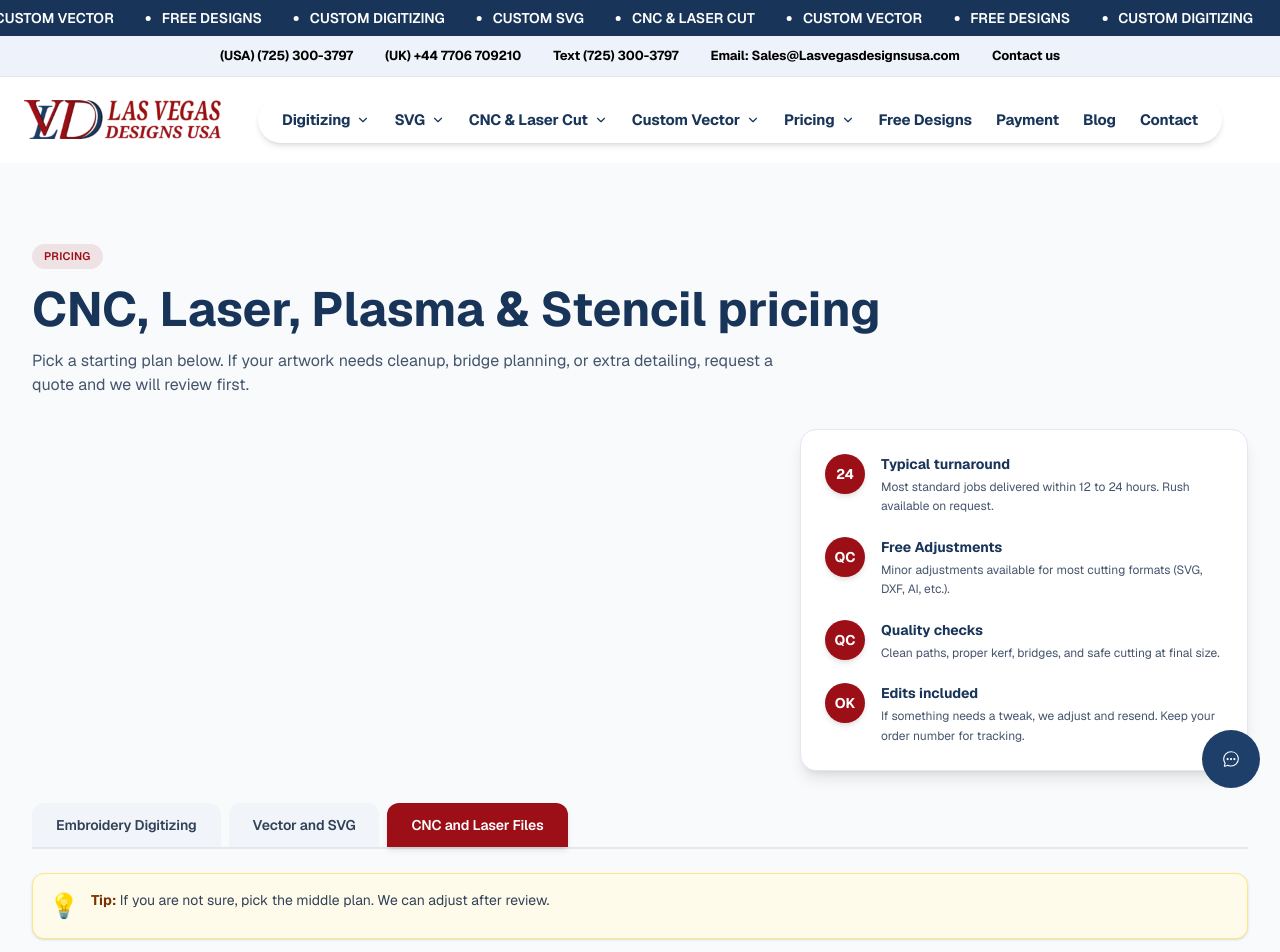
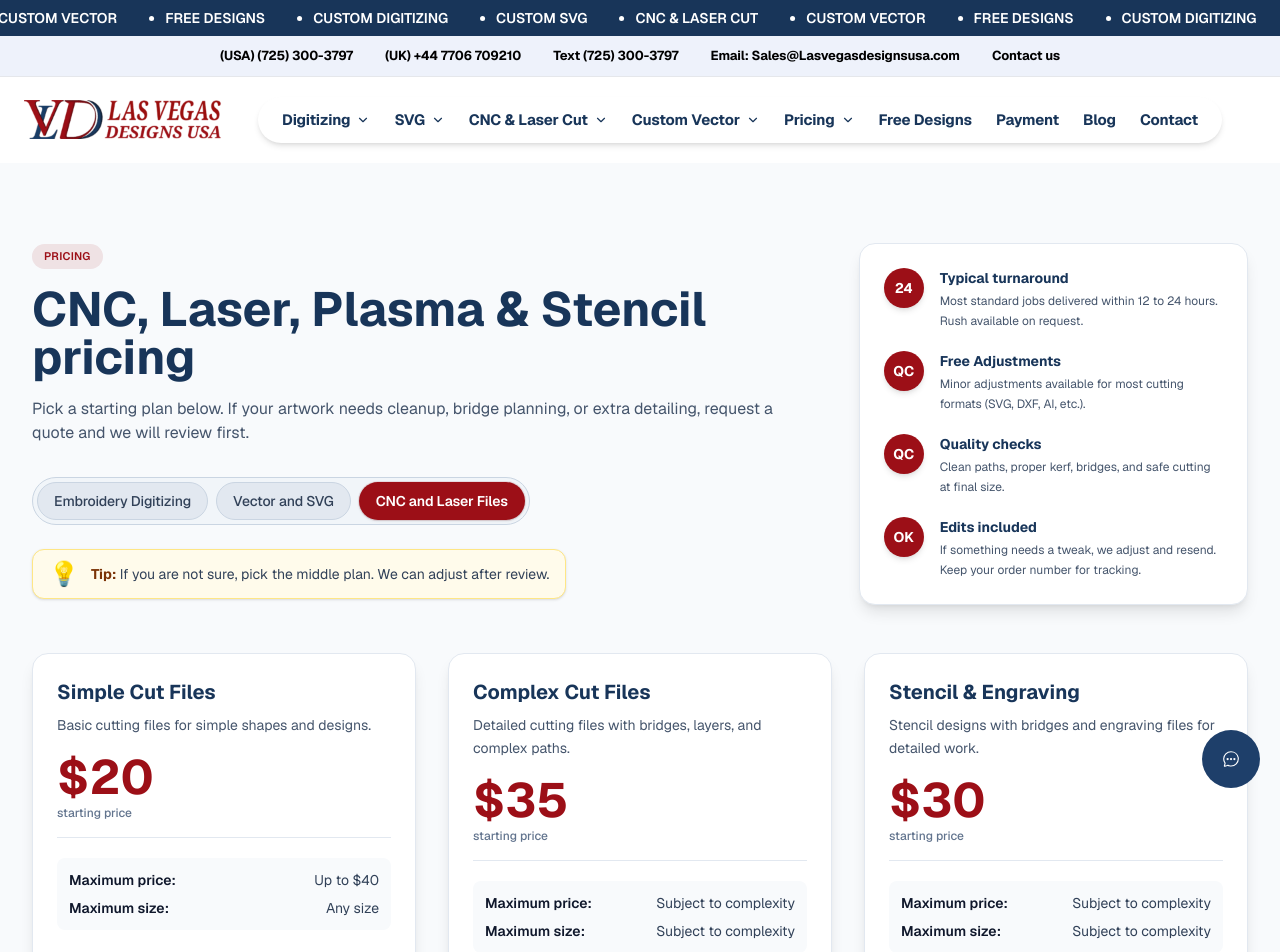
Before and after one commit to BakhtiarAhmed41/Las-Vegas-Designs-Website, a Next.js app: page /cnc-laser-pricing in a window 1280 px wide. Shown: the top 952 px of the page. Built offline with nearby package versions, Linux system fonts and the light colour scheme.

Commit message:
add PricingHero component and refactor pricing pages to use it

```diff
--- a/app/cnc-laser-pricing/page.jsx
+++ b/app/cnc-laser-pricing/page.jsx
@@ -4,6 +4,7 @@ import React, { useState } from "react";
 import TopTicker from "../components/TopPicker/TopPicker";
 import Navbar from "../components/Navbar/Navbar3";
 import Footer from "../components/Footer/Footer";
+import PricingHero from "../components/Pricing/PricingHero";
 import GoUp from "../components/Buttons/GoUp";
 import ChatButton from "../components/Buttons/ChatButton";
 import Link from "next/link";
@@ -53,79 +54,23 @@ export default function CncLaserPricingPage() {
 
       <section className="bg-slate-50 py-10 md:py-14 lg:py-20">
         <div className="max-w-7xl mx-auto px-4 sm:px-6 lg:px-8">
-          {/* Header Section */}
-          <header className="mb-10 md:mb-12">
-            <span className="inline-flex items-center rounded-full bg-lv-red/10 text-lv-red text-[11px] font-semibold tracking-wide uppercase px-3 py-1">
-              Pricing
-            </span>
-
-            <h1 className="mt-4 text-3xl md:text-4xl lg:text-5xl font-bold text-lv-blue">
-              CNC, Laser, Plasma & Stencil pricing
-            </h1>
-
-            <p className="mt-4 max-w-3xl text-sm md:text-base text-slate-600">
-              Pick a starting plan below. If your artwork needs cleanup, bridge planning, or extra detailing, request a quote and we will review first.
-            </p>
-
-            {/* Key Features Box - Right Aligned */}
-            <div className="mt-8 flex justify-end">
-              <div className="bg-white rounded-2xl border border-slate-200 shadow-lg p-6 max-w-md">
-                <div className="space-y-5">
-                  <FeatureItem
-                    iconBadge="24"
-                    label="Typical turnaround"
-                    text="Most standard jobs delivered within 12 to 24 hours. Rush available on request."
+          <PricingHero
+            title="CNC, Laser, Plasma & Stencil pricing"
+            intro={`Pick a starting plan below. If your artwork needs cleanup, bridge planning, or extra detailing, request a quote and we will review first.`}
+            tabs={[
+              { href: "/embroidery-pricing", label: "Embroidery Digitizing" },
+              { href: "/vector-svg-pricing", label: "Vector and SVG" },
+              { href: "/cnc-laser-pricing", label: "CNC and Laser Files" },
+            ]}
+            activeIndex={2}
+            tip={`If you are not sure, pick the middle plan. We can adjust after review.`}
+            features={[
+              { badge: "24", label: "Typical turnaround", text: "Most standard jobs delivered within 12 to 24 hours. Rush available on request." },
+              { badge: "QC", label: "Free Adjustments", text: "Minor adjustments available for most cutting formats (SVG, DXF, AI, etc.)." },
+              { badge: "QC", label: "Quality checks", text: "Clean paths, proper kerf, bridges, and safe cutting at final size." },
+              { badge: "OK", label: "Edits included", text: "If something needs a tweak, we adjust and resend. Keep your order number for tracking." },
+            ]}
           />
-                  <FeatureItem
-                    iconBadge="QC"
-                    label="Free Adjustments"
-                    text="Minor adjustments available for most cutting formats (SVG, DXF, AI, etc.)."
-                  />
-                  <FeatureItem
-                    iconBadge="QC"
-                    label="Quality checks"
-                    text="Clean paths, proper kerf, bridges, and safe cutting at final size."
-                  />
-                  <FeatureItem
-                    iconBadge="OK"
-                    label="Edits included"
-                    text="If something needs a tweak, we adjust and resend. Keep your order number for tracking."
-                  />
-                </div>
-              </div>
-            </div>
-
-            {/* Service Tabs */}
-            <div className="mt-8 flex gap-2 border-b-2 border-slate-200">
-              <Link
-                href="/embroidery-pricing"
-                className="px-6 py-3 bg-slate-100 text-slate-700 rounded-t-xl font-semibold text-sm hover:bg-slate-200 transition-colors"
-              >
-                Embroidery Digitizing
-              </Link>
-              <Link
-                href="/vector-svg-pricing"
-                className="px-6 py-3 bg-slate-100 text-slate-700 rounded-t-xl font-semibold text-sm hover:bg-slate-200 transition-colors"
-              >
-                Vector and SVG
-              </Link>
-              <Link
-                href="/cnc-laser-pricing"
-                className="px-6 py-3 bg-lv-red text-white rounded-t-xl font-semibold text-sm shadow-md relative"
-              >
-                CNC and Laser Files
-              </Link>
-            </div>
-
-            {/* Tip Section */}
-            <div className="mt-6 flex items-start gap-3 bg-amber-50 border border-amber-200 rounded-xl p-4 shadow-sm">
-              <span className="text-2xl flex-shrink-0">💡</span>
-              <p className="text-sm text-slate-700">
-                <strong className="text-amber-900">Tip:</strong> If you are not sure, pick the middle plan.
-                We can adjust after review.
-              </p>
-            </div>
-          </header>
 
           {/* Pricing Cards */}
           <div className="grid grid-cols-1 md:grid-cols-3 gap-6 md:gap-8 mb-12">
@@ -318,7 +263,7 @@ function InfoBox({ title, text, subBoxes }) {
         {subBoxes.map((box, index) => (
           <div
             key={index}
-            className={`p-4 rounded-xl ${
+            className={`p-3 rounded-xl ${
               box.type === "positive"
                 ? "bg-green-50 border-2 border-green-300 shadow-sm"
                 : box.type === "warning"
@@ -326,14 +271,20 @@ function InfoBox({ title, text, subBoxes }) {
                 : "bg-slate-50 border-2 border-slate-300 shadow-sm"
             }`}
           >
-            <p className="font-bold text-sm mb-2 text-slate-900">{box.title}</p>
-            <ul className="space-y-1.5">
+            <p className="font-bold text-sm mb-1 text-slate-900">{box.title}</p>
+            {box.title === "Formats included" ? (
+              <p className="text-xs text-slate-700 leading-tight">
+                {box.items.join(" | ")}
+              </p>
+            ) : (
+              <ul className="space-y-1">
                 {box.items.map((item, i) => (
-                <li key={i} className="text-xs text-slate-700 leading-relaxed">
+                  <li key={i} className="text-xs text-slate-700 leading-tight">
                     {item}
                   </li>
                 ))}
               </ul>
+            )}
           </div>
         ))}
       </div>
--- /dev/null
+++ b/app/components/Pricing/PricingHero.jsx
@@ -0,0 +1,82 @@
+"use client";
+
+import React from "react";
+import Link from "next/link";
+
+export default function PricingHero({
+  badge = "Pricing",
+  title,
+  intro,
+  tabs = [],
+  activeIndex = 0,
+  tip,
+  features = [],
+}) {
+  return (
+    <header className="mb-10 md:mb-12 grid grid-cols-1 lg:grid-cols-12 gap-6 items-start">
+      <div className="lg:col-span-8">
+        <span className="inline-flex items-center rounded-full bg-lv-red/10 text-lv-red text-[11px] font-semibold tracking-wide uppercase px-3 py-1">
+          {badge}
+        </span>
+
+        <h1 className="mt-4 text-3xl md:text-4xl lg:text-5xl font-bold text-lv-blue">
+          {title}
+        </h1>
+
+        {intro && (
+          <p className="mt-4 max-w-3xl text-sm md:text-base text-slate-600">
+            {intro}
+          </p>
+        )}
+
+        {/* Tabs (pill container with small inner pills) */}
+        {tabs && tabs.length > 0 && (
+          <div className="mt-8 inline-flex items-center bg-slate-100 rounded-full p-1 border border-slate-300 gap-2">
+            {tabs.map((t, i) => (
+              <Link
+                key={t.href}
+                href={t.href}
+                className={`inline-flex items-center flex-none whitespace-nowrap px-4 py-2 text-sm transition-all border rounded-full ${
+                  i === activeIndex
+                    ? "bg-lv-red text-white font-semibold shadow-sm border-lv-red/40 ring-1 ring-lv-red/10 relative z-10"
+                    : "bg-slate-200 text-slate-700 font-medium border-slate-300"
+                }`}
+              >
+                {t.label}
+              </Link>
+            ))}
+          </div>
+        )}
+
+        {/* Tip */}
+        {tip && (
+          <div className="mt-6 inline-flex items-center gap-3 bg-amber-50 border border-amber-200 rounded-xl px-4 py-2 shadow-sm">
+            <span className="text-2xl flex-shrink-0">💡</span>
+            <p className="text-sm text-slate-700">
+              <strong className="text-amber-900">Tip:</strong> {tip}
+            </p>
+          </div>
+        )}
+      </div>
+
+      {/* Right features box */}
+      <div className="lg:col-span-4 flex justify-end">
+        <div className="bg-white rounded-2xl border border-slate-200 shadow-lg p-6 w-full max-w-md">
+          <div className="space-y-5">
+            {features.map((f, idx) => (
+              <div key={idx} className="flex items-start gap-4">
+                <div className="flex-shrink-0 w-10 h-10 bg-lv-red rounded-full flex items-center justify-center text-white font-bold text-sm shadow-md">
+                  {f.badge}
+                </div>
+                <div className="flex-1">
+                  <p className="font-bold text-lv-blue text-sm mb-1">{f.label}</p>
+                  <p className="text-xs text-slate-600 leading-relaxed">{f.text}</p>
+                </div>
+              </div>
+            ))}
+          </div>
+        </div>
+      </div>
+    </header>
+  );
+}
--- a/app/embroidery-pricing/page.jsx
+++ b/app/embroidery-pricing/page.jsx
@@ -4,6 +4,7 @@ import React, { useState } from "react";
 import TopTicker from "../components/TopPicker/TopPicker";
 import Navbar from "../components/Navbar/Navbar3";
 import Footer from "../components/Footer/Footer";
+import PricingHero from "../components/Pricing/PricingHero";
 import GoUp from "../components/Buttons/GoUp";
 import ChatButton from "../components/Buttons/ChatButton";
 import Link from "next/link";
@@ -53,81 +54,24 @@ export default function EmbroideryPricingPage() {
 
       <section className="bg-slate-50 py-10 md:py-14 lg:py-20">
         <div className="max-w-7xl mx-auto px-4 sm:px-6 lg:px-8">
-          {/* Header Section */}
-          <header className="mb-10 md:mb-12">
-            <span className="inline-flex items-center rounded-full bg-lv-red/10 text-lv-red text-[11px] font-semibold tracking-wide uppercase px-3 py-1">
-              Pricing
-            </span>
+          <PricingHero
+            title="Embroidery digitizing pricing"
+            intro={`Pick a starting plan below. If your artwork needs cleanup, pricing, applique planning, or extra detailing, request a quote and we will review first.`}
+            tabs={[
+              { href: "/embroidery-pricing", label: "Embroidery Digitizing" },
+              { href: "/vector-svg-pricing", label: "Vector and SVG" },
+              { href: "/cnc-laser-pricing", label: "CNC and Laser Files" },
+            ]}
+            activeIndex={0}
+            tip={`If you are not sure, pick the middle plan. We can adjust after review.`}
+            features={[
+              { badge: "24", label: "Typical turnaround", text: "Most standard jobs delivered within 12 to 24 hours. Rush available on request." },
+              { badge: "QC", label: "Free Color Changes", text: "Color edits available for most embroidery formats (DST, PES, EXP, etc.)." },
+              { badge: "QC", label: "Quality checks", text: "We check stitch flow, density, trims, pull compensation, and readability at final size." },
+              { badge: "OK", label: "Edits included", text: "If something needs a tweak, we adjust and resend. Keep your order number for tracking." },
+            ]}
+          />
 
-            <h1 className="mt-4 text-3xl md:text-4xl lg:text-5xl font-bold text-lv-blue">
-              Embroidery digitizing pricing
-            </h1>
-
-            <p className="mt-4 max-w-3xl text-sm md:text-base text-slate-600">
-              Pick a starting plan below. If your artwork needs cleanup, pricing,
-              applique planning, or extra detailing, request a quote and we will
-              review first.
-            </p>
-
-            {/* Key Features Box - Right Aligned */}
-            <div className="mt-8 flex justify-end">
-              <div className="bg-white rounded-2xl border border-slate-200 shadow-lg p-6 max-w-md">
-                <div className="space-y-5">
-                  <FeatureItem
-                    iconBadge="24"
-                    label="Typical turnaround"
-                    text="Most standard jobs delivered within 12 to 24 hours. Rush available on request."
-                  />
-                  <FeatureItem
-                    iconBadge="QC"
-                    label="Free Color Changes"
-                    text="Color edits available for most embroidery formats (DST, PES, EXP, etc.)."
-                  />
-                  <FeatureItem
-                    iconBadge="QC"
-                    label="Quality checks"
-                    text="We check stitch flow, density, trims, pull compensation, and readability at final size."
-                  />
-                  <FeatureItem
-                    iconBadge="OK"
-                    label="Edits included"
-                    text="If something needs a tweak, we adjust and resend. Keep your order number for tracking."
-                  />
-                </div>
-              </div>
-            </div>
-
-            {/* Service Tabs */}
-            <div className="mt-8 flex gap-2 border-b-2 border-slate-200">
-              <Link
-                href="/embroidery-pricing"
-                className="px-6 py-3 bg-lv-red text-white rounded-t-xl font-semibold text-sm shadow-md relative"
-              >
-                Embroidery Digitizing
-              </Link>
-              <Link
-                href="/vector-svg-pricing"
-                className="px-6 py-3 bg-slate-100 text-slate-700 rounded-t-xl font-semibold text-sm hover:bg-slate-200 transition-colors"
-              >
-                Vector and SVG
-              </Link>
-              <Link
-                href="/cnc-laser-pricing"
-                className="px-6 py-3 bg-slate-100 text-slate-700 rounded-t-xl font-semibold text-sm hover:bg-slate-200 transition-colors"
-              >
-                CNC and Laser Files
-              </Link>
-            </div>
-
-            {/* Tip Section */}
-            <div className="mt-6 flex items-start gap-3 bg-amber-50 border border-amber-200 rounded-xl p-4 shadow-sm">
-              <span className="text-2xl flex-shrink-0">💡</span>
-              <p className="text-sm text-slate-700">
-                <strong className="text-amber-900">Tip:</strong> If you are not sure, pick the middle plan.
-                We can adjust after review.
-              </p>
-            </div>
-          </header>
 
           {/* Pricing Cards */}
           <div className="grid grid-cols-1 md:grid-cols-3 gap-6 md:gap-8 mb-12">
@@ -320,7 +264,7 @@ function InfoBox({ title, text, subBoxes }) {
         {subBoxes.map((box, index) => (
           <div
             key={index}
-            className={`p-4 rounded-xl ${
+            className={`p-3 rounded-xl ${
               box.type === "positive"
                 ? "bg-green-50 border-2 border-green-300 shadow-sm"
                 : box.type === "warning"
@@ -328,14 +272,20 @@ function InfoBox({ title, text, subBoxes }) {
                 : "bg-slate-50 border-2 border-slate-300 shadow-sm"
             }`}
           >
-            <p className="font-bold text-sm mb-2 text-slate-900">{box.title}</p>
-            <ul className="space-y-1.5">
-              {box.items.map((item, i) => (
-                <li key={i} className="text-xs text-slate-700 leading-relaxed">
-                  {item}
-                </li>
-              ))}
-            </ul>
+            <p className="font-bold text-sm mb-1 text-slate-900">{box.title}</p>
+            {box.title === "Formats included" ? (
+              <p className="text-xs text-slate-700 leading-tight">
+                {box.items.join(" | ")}
+              </p>
+            ) : (
+              <ul className="space-y-1">
+                {box.items.map((item, i) => (
+                  <li key={i} className="text-xs text-slate-700 leading-tight">
+                    {item}
+                  </li>
+                ))}
+              </ul>
+            )}
           </div>
         ))}
       </div>
--- a/app/vector-svg-pricing/page.jsx
+++ b/app/vector-svg-pricing/page.jsx
@@ -4,6 +4,7 @@ import React, { useState } from "react";
 import TopTicker from "../components/TopPicker/TopPicker";
 import Navbar from "../components/Navbar/Navbar3";
 import Footer from "../components/Footer/Footer";
+import PricingHero from "../components/Pricing/PricingHero";
 import GoUp from "../components/Buttons/GoUp";
 import ChatButton from "../components/Buttons/ChatButton";
 import Link from "next/link";
@@ -53,79 +54,23 @@ export default function VectorSvgPricingPage() {
 
       <section className="bg-slate-50 py-10 md:py-14 lg:py-20">
         <div className="max-w-7xl mx-auto px-4 sm:px-6 lg:px-8">
-          {/* Header Section */}
-          <header className="mb-10 md:mb-12">
-            <span className="inline-flex items-center rounded-full bg-lv-red/10 text-lv-red text-[11px] font-semibold tracking-wide uppercase px-3 py-1">
-              Pricing
-            </span>
-
-            <h1 className="mt-4 text-3xl md:text-4xl lg:text-5xl font-bold text-lv-blue">
-              Vector & SVG pricing
-            </h1>
-
-            <p className="mt-4 max-w-3xl text-sm md:text-base text-slate-600">
-              Pick a starting plan below. If your artwork needs cleanup, color separation, or extra detailing, request a quote and we will review first.
-            </p>
-
-            {/* Key Features Box - Right Aligned */}
-            <div className="mt-8 flex justify-end">
-              <div className="bg-white rounded-2xl border border-slate-200 shadow-lg p-6 max-w-md">
-                <div className="space-y-5">
-                  <FeatureItem
-                    iconBadge="24"
-                    label="Typical turnaround"
-                    text="Most standard jobs delivered within 12 to 24 hours. Rush available on request."
+          <PricingHero
+            title="Vector & SVG pricing"
+            intro={`Pick a starting plan below. If your artwork needs cleanup, color separation, or extra detailing, request a quote and we will review first.`}
+            tabs={[
+              { href: "/embroidery-pricing", label: "Embroidery Digitizing" },
+              { href: "/vector-svg-pricing", label: "Vector and SVG" },
+              { href: "/cnc-laser-pricing", label: "CNC and Laser Files" },
+            ]}
+            activeIndex={1}
+            tip={`If you are not sure, pick the middle plan. We can adjust after review.`}
+            features={[
+              { badge: "24", label: "Typical turnaround", text: "Most standard jobs delivered within 12 to 24 hours. Rush available on request." },
+              { badge: "QC", label: "Free Color Changes", text: "Color edits available for most vector formats (AI, SVG, EPS, etc.)." },
+              { badge: "QC", label: "Quality checks", text: "Clean paths, proper scaling, and print-ready quality at final size." },
+              { badge: "OK", label: "Edits included", text: "If something needs a tweak, we adjust and resend. Keep your order number for tracking." },
+            ]}
           />
-                  <FeatureItem
-                    iconBadge="QC"
-                    label="Free Color Changes"
-                    text="Color edits available for most vector formats (AI, SVG, EPS, etc.)."
-                  />
-                  <FeatureItem
-                    iconBadge="QC"
-                    label="Quality checks"
-                    text="Clean paths, proper scaling, and print-ready quality at final size."
-                  />
-                  <FeatureItem
-                    iconBadge="OK"
-                    label="Edits included"
-                    text="If something needs a tweak, we adjust and resend. Keep your order number for tracking."
-                  />
-                </div>
-              </div>
-            </div>
-
-            {/* Service Tabs */}
-            <div className="mt-8 flex gap-2 border-b-2 border-slate-200">
-              <Link
-                href="/embroidery-pricing"
-                className="px-6 py-3 bg-slate-100 text-slate-700 rounded-t-xl font-semibold text-sm hover:bg-slate-200 transition-colors"
-              >
-                Embroidery Digitizing
-              </Link>
-              <Link
-                href="/vector-svg-pricing"
-                className="px-6 py-3 bg-lv-red text-white rounded-t-xl font-semibold text-sm shadow-md relative"
-              >
-                Vector and SVG
-              </Link>
-              <Link
-                href="/cnc-laser-pricing"
-                className="px-6 py-3 bg-slate-100 text-slate-700 rounded-t-xl font-semibold text-sm hover:bg-slate-200 transition-colors"
-              >
-                CNC and Laser Files
-              </Link>
-            </div>
-
-            {/* Tip Section */}
-            <div className="mt-6 flex items-start gap-3 bg-amber-50 border border-amber-200 rounded-xl p-4 shadow-sm">
-              <span className="text-2xl flex-shrink-0">💡</span>
-              <p className="text-sm text-slate-700">
-                <strong className="text-amber-900">Tip:</strong> If you are not sure, pick the middle plan.
-                We can adjust after review.
-              </p>
-            </div>
-          </header>
 
           {/* Pricing Cards */}
           <div className="grid grid-cols-1 md:grid-cols-3 gap-6 md:gap-8 mb-12">
@@ -318,7 +263,7 @@ function InfoBox({ title, text, subBoxes }) {
         {subBoxes.map((box, index) => (
           <div
             key={index}
-            className={`p-4 rounded-xl ${
+            className={`p-3 rounded-xl ${
               box.type === "positive"
                 ? "bg-green-50 border-2 border-green-300 shadow-sm"
                 : box.type === "warning"
@@ -326,14 +271,20 @@ function InfoBox({ title, text, subBoxes }) {
                 : "bg-slate-50 border-2 border-slate-300 shadow-sm"
             }`}
           >
-            <p className="font-bold text-sm mb-2 text-slate-900">{box.title}</p>
-            <ul className="space-y-1.5">
+            <p className="font-bold text-sm mb-1 text-slate-900">{box.title}</p>
+            {box.title === "Formats included" ? (
+              <p className="text-xs text-slate-700 leading-tight">
+                {box.items.join(" | ")}
+              </p>
+            ) : (
+              <ul className="space-y-1">
                 {box.items.map((item, i) => (
-                <li key={i} className="text-xs text-slate-700 leading-relaxed">
+                  <li key={i} className="text-xs text-slate-700 leading-tight">
                     {item}
                   </li>
                 ))}
               </ul>
+            )}
           </div>
         ))}
       </div>
```
Lines whose indentation alone changed are shown as unchanged.
